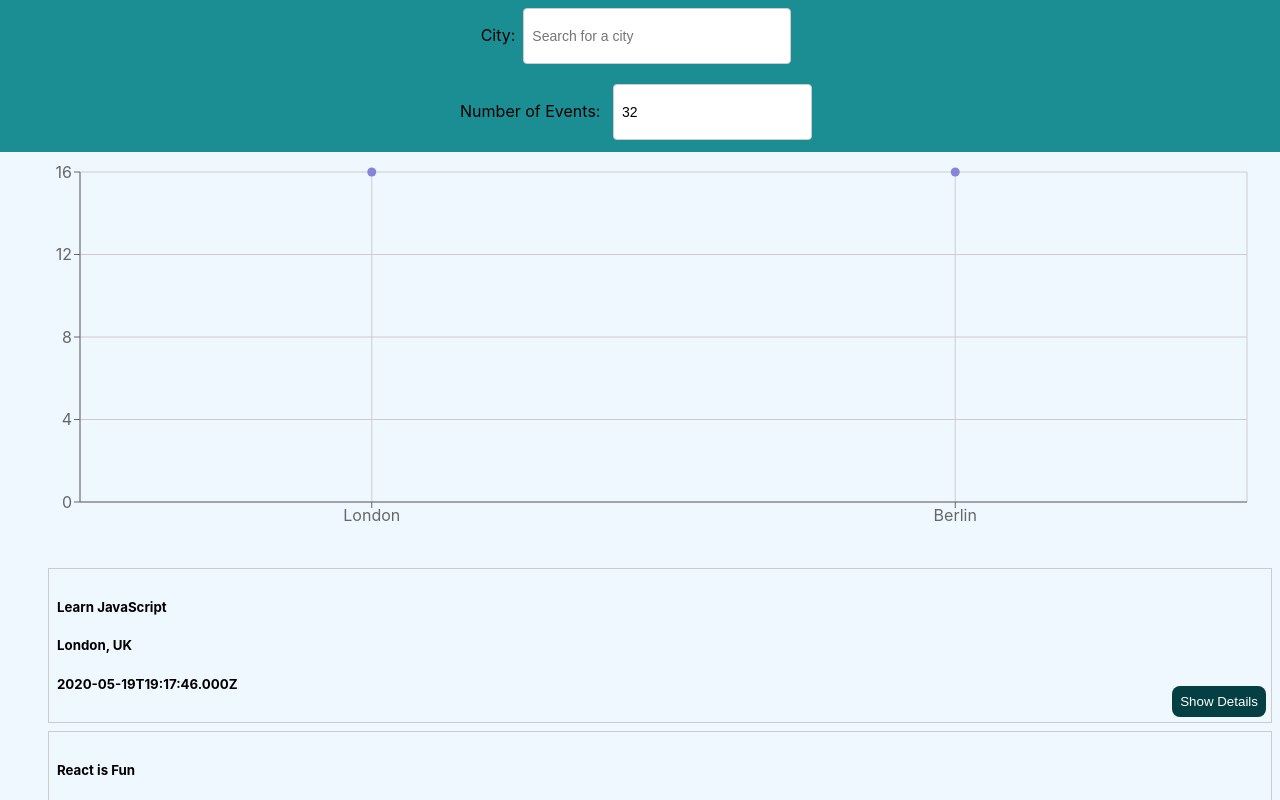
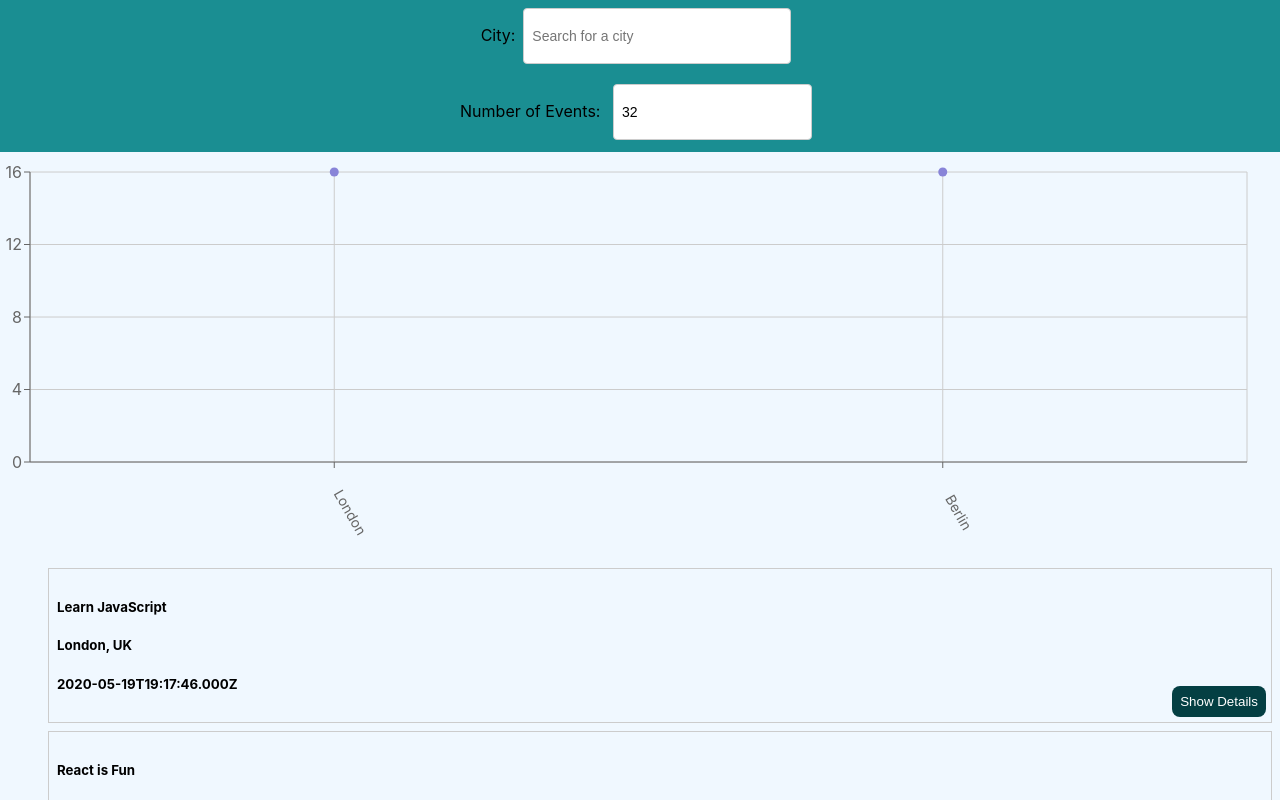
Before and after one commit to sanjushahgupta/meet-event, a React (Create React App) app: page / in a window 1280 px wide. Shown: the top 800 px of the page. Built offline with nearby package versions, Linux system fonts and the light colour scheme; what atatus-spa would draw is missing.

Commit message:
add scatter chart

```diff
--- a/src/App.js
+++ b/src/App.js
@@ -56,7 +56,8 @@
     <NumberOfEvents  setCurrentNOE={setCurrentNOE} setErrorAlert = {setErrorAlert} />
       </div>
       <CityEventsChart allLocations={allLocations} events={events} />
-    <EventList events={events.slice(0, currentNOE)}/>
+      <EventList events={events.slice(0, currentNOE)} />
+
   </div>
   );
 }
--- a/src/components/CityEventsChart.js
+++ b/src/components/CityEventsChart.js
@@ -19,7 +19,7 @@
         const getData = () => {
           const data = allLocations.map((location) => {
           const count = events.filter((event) => event.location === location).length
-            const city = location.split(', ')[0]
+            const city = location.split((/, | - /))[0]
             return { count, city };
           })
           return data;
@@ -30,12 +30,13 @@
                 margin={{
                   top: 20,
                   right: 20,
-                  bottom: 20,
-                  left: 20,
+                  bottom: 60,
+                  left: -30,
                 }}
               >
                 <CartesianGrid />
-                <XAxis type="category" dataKey="city" name="City"/>
+                    <XAxis type="category" dataKey="city" name="City"
+                      angle={60} interval={0} tick={{ dx: 20, dy: 40, fontSize: 14 }}/>
                 <YAxis type="number" dataKey="count" name="Number of events" allowDecimals={false} />
                 <Tooltip cursor={{ strokeDasharray: '3 3' }} />
                 <Scatter name="A school" data={data} fill="#8884d8" />
```
